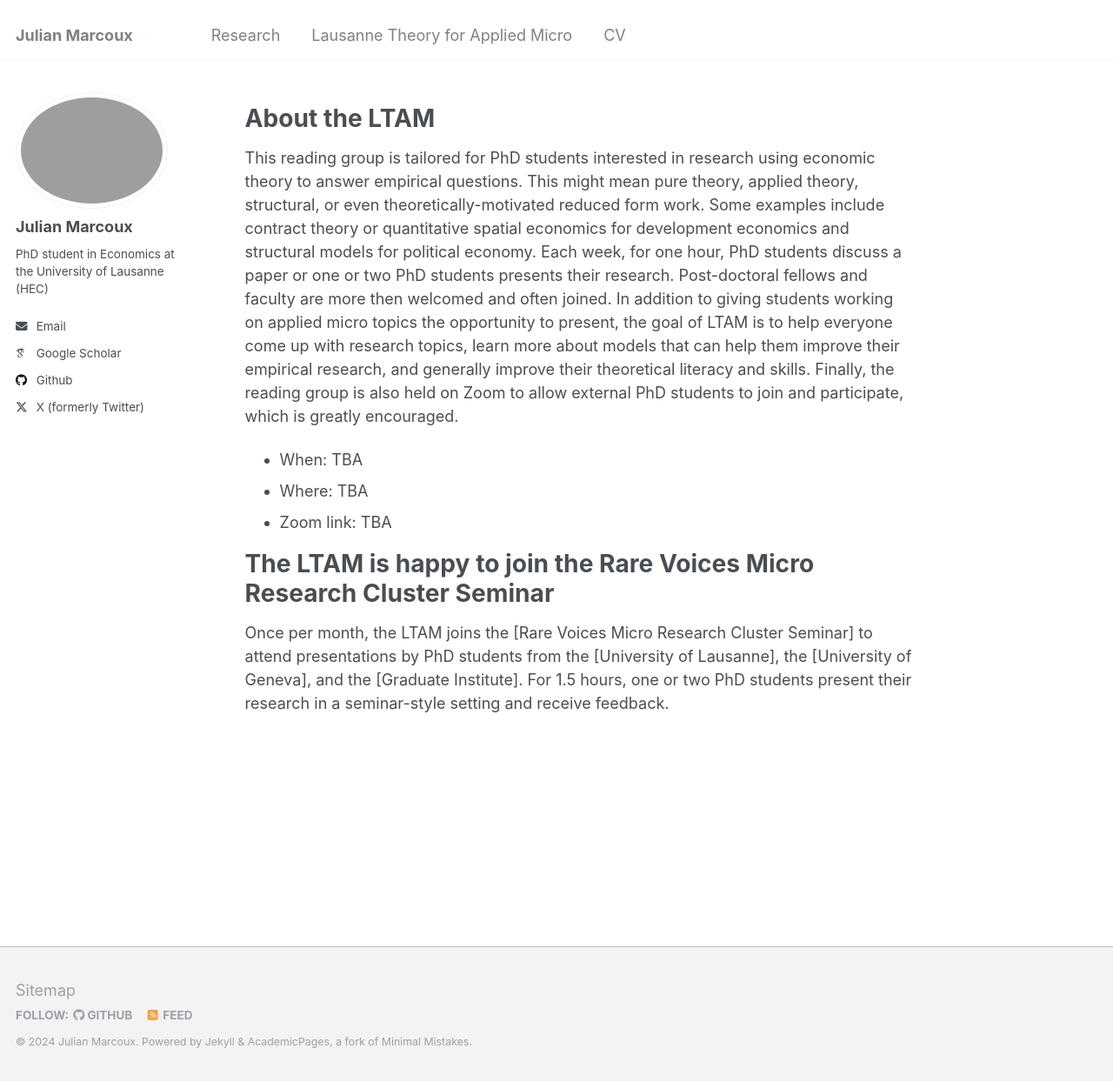
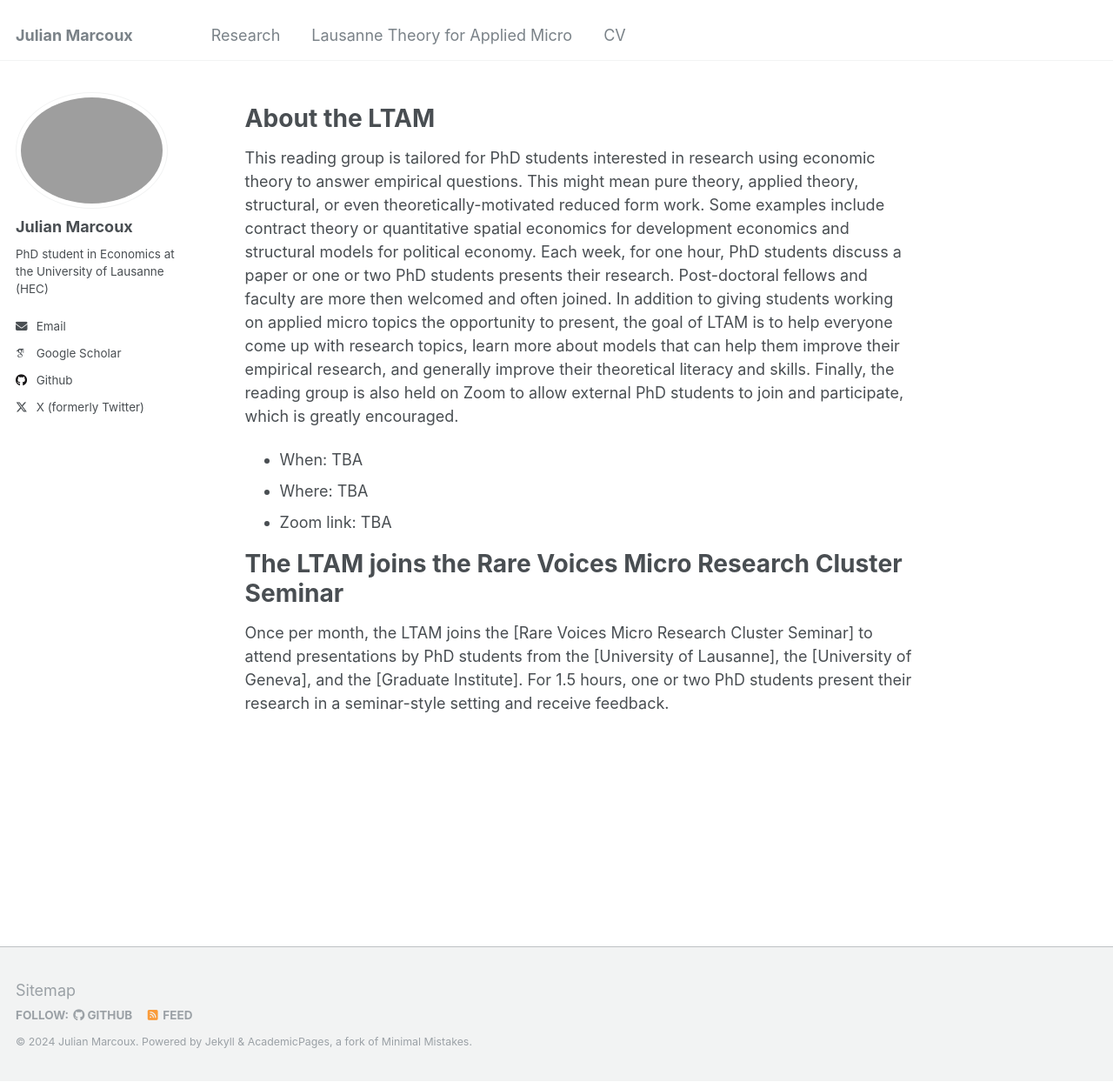
Before and after one commit to julianmarcoux/julianmarcoux.github.io, a Jekyll site: the page built from _pages/reading_group.md, in a window 1280 px wide and 1244 px high. Shown: the whole window at 87% size. Built offline with Jekyll 4.4.1, drawn with Linux system fonts in a browser that asks for light colours; some web fonts are replaced.

Commit message:
Update reading_group.md

```diff
--- a/_pages/reading_group.md
+++ b/_pages/reading_group.md
@@ -16,7 +16,7 @@ Finally, the reading group is also held on Zoom to allow external PhD students t
 - Zoom link: TBA
 
 
-The LTAM is happy to join the Rare Voices Micro Research Cluster Seminar
+The LTAM joins the Rare Voices Micro Research Cluster Seminar
 =========
 
 Once per month, the LTAM joins the [Rare Voices Micro Research Cluster Seminar] to attend presentations by PhD students from the [University of Lausanne], the [University of Geneva], and the [Graduate Institute].
```
